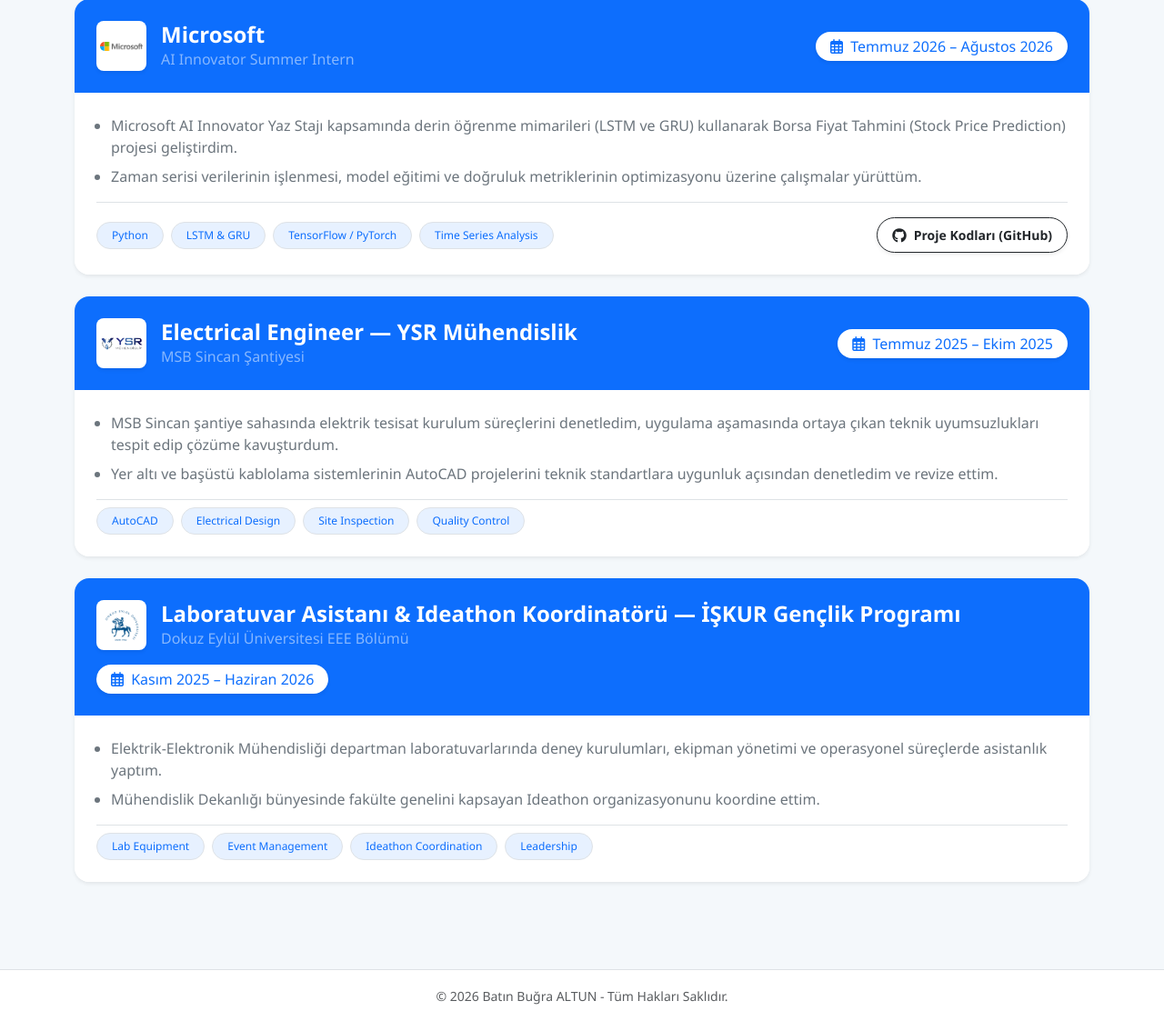
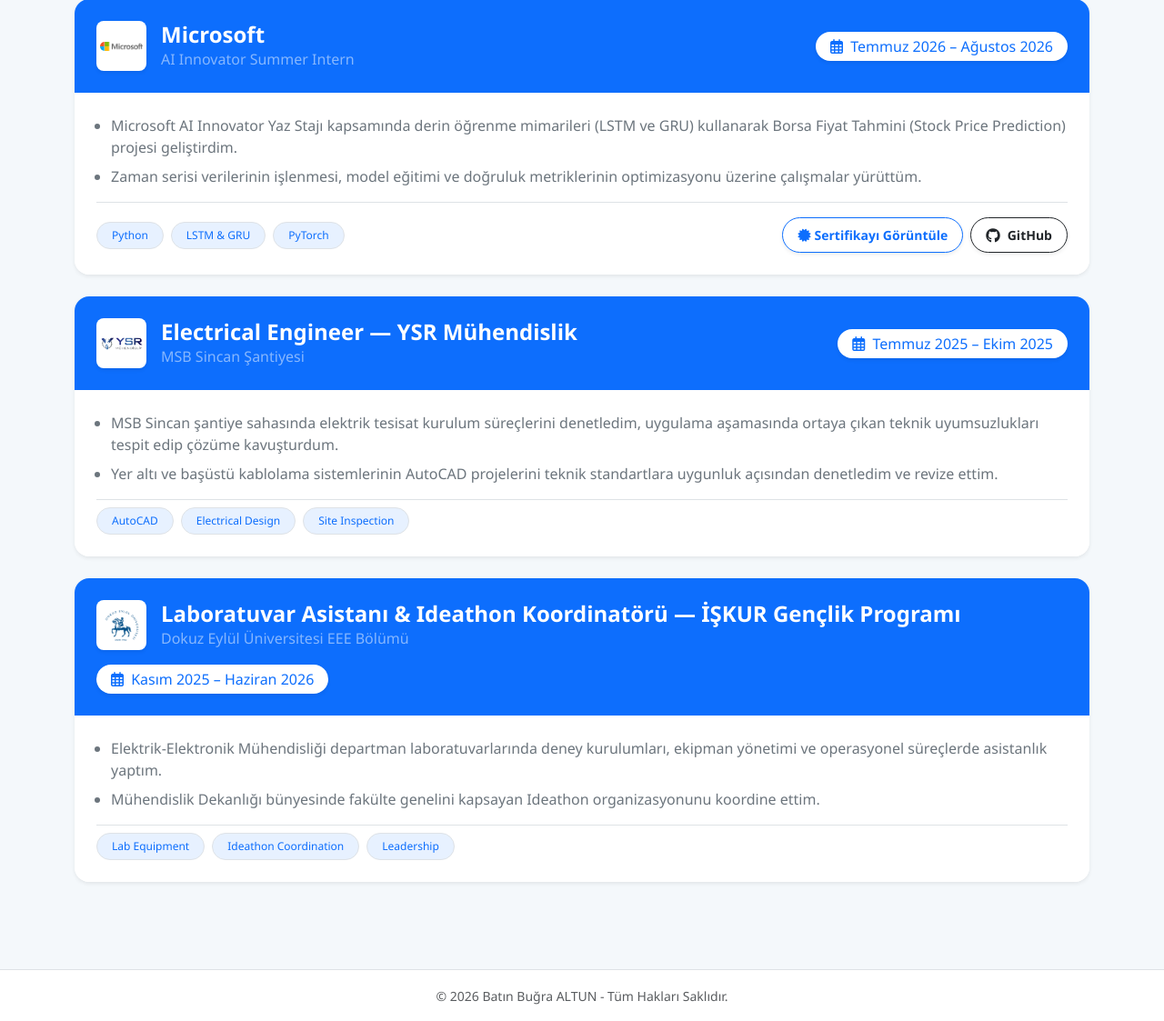
Before and after one commit to batinbugraaltun-dev/benim-cv-sitem, a Flask app: page /deneyim in a window 1280 px wide. Shown: the part 278-1401 px from the top of the page at 91% size. Run offline with Flask 3, Linux system fonts and the light colour scheme.

Commit message:
Microsoft stajina sertifika onizleme butonu ve modali eklendi

```diff
--- a/templates/deneyim.html
+++ b/templates/deneyim.html
@@ -38,20 +38,30 @@
                 <li>Zaman serisi verilerinin işlenmesi, model eğitimi ve doğruluk metriklerinin optimizasyonu üzerine çalışmalar yürüttüm.</li>
             </ul>
 
-            <!-- Yetkinlik Rozetleri ve GitHub Butonu -->
+            <!-- Yetkinlik Rozetleri, Sertifika ve GitHub Butonları -->
             <div class="d-flex flex-wrap align-items-center justify-content-between gap-3 pt-3 border-top">
                 <div class="d-flex flex-wrap gap-2">
                     <span class="badge rounded-pill fw-normal px-3 py-2 border" style="background-color: #e7f1ff; color: #0d6efd;">Python</span>
                     <span class="badge rounded-pill fw-normal px-3 py-2 border" style="background-color: #e7f1ff; color: #0d6efd;">LSTM & GRU</span>
-                    <span class="badge rounded-pill fw-normal px-3 py-2 border" style="background-color: #e7f1ff; color: #0d6efd;">TensorFlow / PyTorch</span>
-                    <span class="badge rounded-pill fw-normal px-3 py-2 border" style="background-color: #e7f1ff; color: #0d6efd;">Time Series Analysis</span>
+                    <span class="badge rounded-pill fw-normal px-3 py-2 border" style="background-color: #e7f1ff; color: #0d6efd;">PyTorch</span>
                 </div>
-                <!-- GitHub Butonu -->
-                <a href="https://github.com/batinbugraaltun-dev/Stock-Price-Prediction-PyTorch"
-                   target="_blank"
-                   class="btn btn-outline-dark btn-sm rounded-pill px-3 py-2 fw-semibold d-inline-flex align-items-center gap-2 shadow-sm">
-                    <i class="fa-brands fa-github fs-6"></i> Proje Kodları (GitHub)
-                </a>
+
+                <div class="d-flex flex-wrap gap-2">
+                    <!-- Sertifika Görüntüle Butonu -->
+                    <button type="button"
+                            class="btn btn-outline-primary btn-sm rounded-pill px-3 py-2 fw-semibold d-inline-flex align-items-center gap-1 shadow-sm"
+                            data-bs-toggle="modal"
+                            data-bs-target="#microsoftCertModal">
+                        <i class="fa-solid fa-certificate"></i> Sertifikayı Görüntüle
+                    </button>
+
+                    <!-- GitHub Butonu -->
+                    <a href="https://github.com/batinbugraaltun-dev/Stock-Price-Prediction-PyTorch"
+                       target="_blank"
+                       class="btn btn-outline-dark btn-sm rounded-pill px-3 py-2 fw-semibold d-inline-flex align-items-center gap-2 shadow-sm">
+                        <i class="fa-brands fa-github fs-6"></i> GitHub
+                    </a>
+                </div>
             </div>
         </div>
     </div>
@@ -87,7 +97,6 @@
                 <span class="badge rounded-pill fw-normal px-3 py-2 border" style="background-color: #e7f1ff; color: #0d6efd;">AutoCAD</span>
                 <span class="badge rounded-pill fw-normal px-3 py-2 border" style="background-color: #e7f1ff; color: #0d6efd;">Electrical Design</span>
                 <span class="badge rounded-pill fw-normal px-3 py-2 border" style="background-color: #e7f1ff; color: #0d6efd;">Site Inspection</span>
-                <span class="badge rounded-pill fw-normal px-3 py-2 border" style="background-color: #e7f1ff; color: #0d6efd;">Quality Control</span>
             </div>
         </div>
     </div>
@@ -121,7 +130,6 @@
 
             <div class="d-flex flex-wrap gap-2 pt-2 border-top">
                 <span class="badge rounded-pill fw-normal px-3 py-2 border" style="background-color: #e7f1ff; color: #0d6efd;">Lab Equipment</span>
-                <span class="badge rounded-pill fw-normal px-3 py-2 border" style="background-color: #e7f1ff; color: #0d6efd;">Event Management</span>
                 <span class="badge rounded-pill fw-normal px-3 py-2 border" style="background-color: #e7f1ff; color: #0d6efd;">Ideathon Coordination</span>
                 <span class="badge rounded-pill fw-normal px-3 py-2 border" style="background-color: #e7f1ff; color: #0d6efd;">Leadership</span>
             </div>
@@ -129,4 +137,24 @@
     </div>
 
 </div>
+
+<!-- ==================== MICROSOFT SERTİFİKA MODALI ==================== -->
+<div class="modal fade" id="microsoftCertModal" tabindex="-1" aria-labelledby="certModalLabel" aria-hidden="true">
+    <div class="modal-dialog modal-lg modal-dialog-centered">
+        <div class="modal-content shadow-lg rounded-4 overflow-hidden border-0">
+            <div class="modal-header bg-primary text-white py-3">
+                <h5 class="modal-title fw-bold" id="certModalLabel">
+                    <i class="fa-solid fa-certificate me-2"></i>Microsoft AI Innovator Sertifikası
+                </h5>
+                <button type="button" class="btn-close btn-close-white" data-bs-dismiss="modal" aria-label="Kapat"></button>
+            </div>
+            <div class="modal-body p-3 text-center bg-light">
+                <!-- Eğer dosya resim ise img etiketi: -->
+                <img src="{{ url_for('static', filename='uploads/microsoft-sertifika.jpg') }}"
+                     alt="Microsoft AI Innovator Sertifikası"
+                     class="img-fluid rounded shadow-sm border" style="max-height: 75vh;">
+            </div>
+        </div>
+    </div>
+</div>
 {% endblock %}
--- a/templates/projeler.html
+++ b/templates/projeler.html
@@ -23,7 +23,7 @@
                         <div class="d-flex align-items-center gap-3">
                             <i class="fa-solid fa-chart-line fs-2 text-white"></i>
                             <div>
-                                <h5 class="fw-bold mb-0 text-white">Borsa Fiyat Tahmini</h5>
+                                <h5 class="fw-bold mb-0 text-white">Stock-Price-Prediction-PyTorch</h5>
                                 <span class="text-white-50 small">Deep Learning / Time Series</span>
                             </div>
                         </div>
```
Also changed, not shown: static/uploads/microsoft-sertifika.jpg (added).
